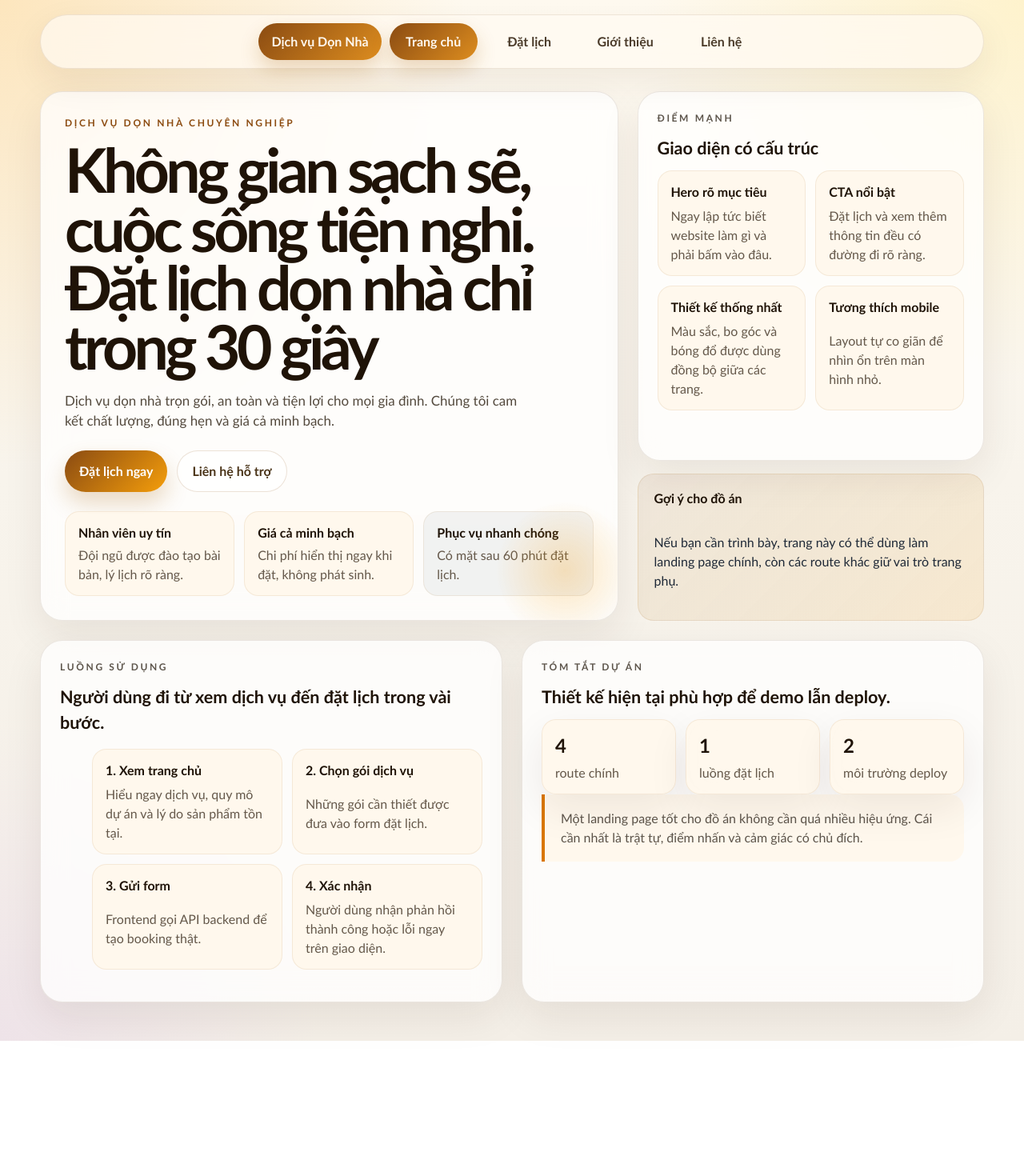
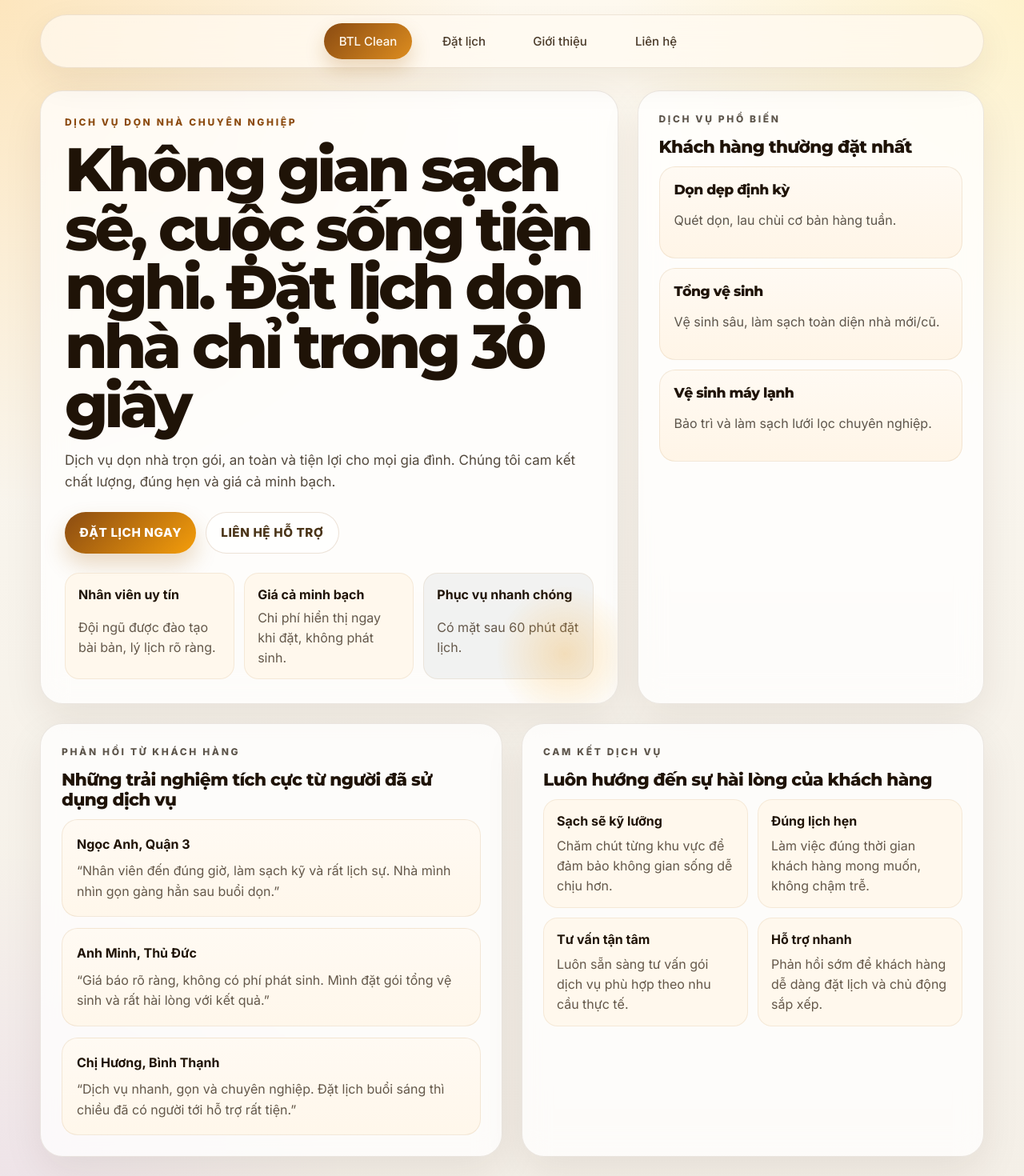
Before and after one commit to tai75/BTLDevOps, a React (Vite) app in the folder frontend/: page / in a window 1280 px wide. Shown: the top 1470 px of the page at 80% size. Before the commit the page ends 1301 px from the top, so only its background shows below. Built offline with nearby package versions, Linux system fonts and the light colour scheme.

Commit message:
feat(frontend): làm mới home, contact và typography

```diff
--- a/frontend/src/App.css
+++ b/frontend/src/App.css
@@ -37,7 +37,8 @@
   border-radius: 999px;
   text-decoration: none;
   color: #4a3a29;
-  font-weight: 700;
+  font-weight: 500;
+  font-size: 0.94rem;
   transition: transform 180ms ease, background-color 180ms ease, color 180ms ease, box-shadow 180ms ease;
 }
 
@@ -126,6 +127,7 @@ h3 {
   margin-top: 18px;
   font-size: 1.06rem;
   color: #53493d;
+  line-height: 1.6;
 }
 
 .hero-actions,
@@ -144,6 +146,9 @@ h3 {
   padding: 13px 18px;
   border-radius: 999px;
   font-weight: 800;
+  font-size: 0.95rem;
+  letter-spacing: 0.04em;
+  text-transform: uppercase;
   text-decoration: none;
   transition: transform 180ms ease, box-shadow 180ms ease, background-color 180ms ease;
 }
@@ -228,7 +233,7 @@ h3 {
 .booking-panel,
 .page-card,
 .contact-card {
-  padding: 24px;
+  padding: 26px;
 }
 
 .page-card {
@@ -265,6 +270,7 @@ h3 {
 .contact-card p,
 .info-card p {
   color: #5d554b;
+  line-height: 1.58;
 }
 
 .feature-list,
@@ -319,6 +325,39 @@ h3 {
   margin-bottom: 8px;
 }
 
+.contact-stack {
+  display: grid;
+  gap: 24px;
+}
+
+.map-card {
+  margin: 0;
+  display: grid;
+  gap: 12px;
+}
+
+.map-image {
+  width: 100%;
+  display: block;
+  border-radius: 22px;
+  border: 1px solid rgba(172, 122, 62, 0.14);
+  box-shadow: 0 14px 28px rgba(53, 31, 11, 0.08);
+}
+
+.map-card figcaption {
+  color: #64584a;
+  line-height: 1.55;
+}
+
+.quick-message-form {
+  display: grid;
+  gap: 14px;
+}
+
+.quick-message-form button {
+  margin-top: 4px;
+}
+
 .highlight-band {
   display: grid;
   gap: 12px;
@@ -336,6 +375,10 @@ h3 {
   gap: 14px;
 }
 
+.service-list.compact {
+  gap: 12px;
+}
+
 .service-card {
   display: flex;
   justify-content: space-between;
@@ -349,6 +392,29 @@ h3 {
 .service-card h3 {
   margin: 0 0 8px;
   font-size: 1.08rem;
+}
+
+.testimonial-list {
+  display: grid;
+  gap: 14px;
+}
+
+.testimonial-item {
+  padding: 18px;
+  border-radius: 20px;
+  background: linear-gradient(180deg, #fffaf3 0%, #fff7eb 100%);
+  border: 1px solid rgba(172, 122, 62, 0.14);
+  display: grid;
+  gap: 8px;
+}
+
+.testimonial-item strong {
+  color: #1f1307;
+}
+
+.testimonial-item span {
+  color: #64584a;
+  line-height: 1.6;
 }
 
 .service-meta {
--- a/frontend/src/components/NavBar.tsx
+++ b/frontend/src/components/NavBar.tsx
@@ -9,12 +9,7 @@ export default function NavBar() {
       <ul>
         <li>
           <Link className={isActive('/')} to="/">
-            Dịch vụ Dọn Nhà
-          </Link>
-        </li>
-        <li>
-          <Link className={isActive('/')} to="/">
-            Trang chủ
+            BTL Clean
           </Link>
         </li>
         <li>
--- a/frontend/src/index.css
+++ b/frontend/src/index.css
@@ -1,6 +1,8 @@
+@import url('https://fonts.googleapis.com/css2?family=Inter:wght@400;500;700;800&family=Montserrat:wght@500;700;800&family=Be+Vietnam+Pro:wght@400;500;700;800&display=swap');
+
 :root {
-  font-family: 'Avenir Next', 'Trebuchet MS', 'Segoe UI', sans-serif;
-  line-height: 1.5;
+  font-family: 'Inter', 'Be Vietnam Pro', 'Montserrat', 'Segoe UI', sans-serif;
+  line-height: 1.58;
   font-weight: 400;
   color: #1f2937;
   background:
@@ -27,6 +29,9 @@ body,
 body {
   margin: 0;
   min-width: 320px;
+  font-family: 'Inter', 'Be Vietnam Pro', 'Montserrat', 'Segoe UI', sans-serif;
+  font-weight: 400;
+  line-height: 1.58;
 }
 
 button,
@@ -43,3 +48,26 @@ a {
 ::selection {
   background: rgba(245, 158, 11, 0.28);
 }
+
+h1,
+h2,
+h3,
+h4,
+h5,
+h6 {
+  font-family: 'Montserrat', 'Inter', 'Be Vietnam Pro', sans-serif;
+  font-weight: 800;
+  line-height: 1.15;
+  letter-spacing: -0.03em;
+}
+
+p,
+li,
+span,
+label,
+input,
+select,
+textarea,
+button {
+  line-height: 1.55;
+}
--- a/frontend/src/pages/Home.tsx
+++ b/frontend/src/pages/Home.tsx
@@ -39,83 +39,82 @@ export default function Home() {
 
         <aside className="hero-sidebar">
           <div className="info-card">
-            <p className="eyebrow">Điểm mạnh</p>
-            <h2>Giao diện có cấu trúc</h2>
-            <div className="feature-list">
-              <div className="feature-item">
-                <strong>Hero rõ mục tiêu</strong>
-                <span>Ngay lập tức biết website làm gì và phải bấm vào đâu.</span>
+            <p className="eyebrow">Dịch vụ phổ biến</p>
+            <h2>Khách hàng thường đặt nhất</h2>
+            <div className="service-list compact">
+              <div className="service-card">
+                <div>
+                  <h3>Dọn dẹp định kỳ</h3>
+                  <p>Quét dọn, lau chùi cơ bản hàng tuần.</p>
+                </div>
               </div>
-              <div className="feature-item">
-                <strong>CTA nổi bật</strong>
-                <span>Đặt lịch và xem thêm thông tin đều có đường đi rõ ràng.</span>
+              <div className="service-card">
+                <div>
+                  <h3>Tổng vệ sinh</h3>
+                  <p>Vệ sinh sâu, làm sạch toàn diện nhà mới/cũ.</p>
+                </div>
               </div>
-              <div className="feature-item">
-                <strong>Thiết kế thống nhất</strong>
-                <span>Màu sắc, bo góc và bóng đổ được dùng đồng bộ giữa các trang.</span>
-              </div>
-              <div className="feature-item">
-                <strong>Tương thích mobile</strong>
-                <span>Layout tự co giãn để nhìn ổn trên màn hình nhỏ.</span>
+              <div className="service-card">
+                <div>
+                  <h3>Vệ sinh máy lạnh</h3>
+                  <p>Bảo trì và làm sạch lưới lọc chuyên nghiệp.</p>
+                </div>
               </div>
             </div>
-          </div>
-
-          <div className="highlight-band">
-            <strong>Gợi ý cho đồ án</strong>
-            <span>
-              Nếu bạn cần trình bày, trang này có thể dùng làm landing page chính, còn các route khác giữ
-              vai trò trang phụ.
-            </span>
           </div>
         </aside>
       </section>
 
       <section className="content-grid">
         <div className="page-card">
-          <p className="eyebrow">Luồng sử dụng</p>
-          <h2>Người dùng đi từ xem dịch vụ đến đặt lịch trong vài bước.</h2>
-          <ol className="benefit-list">
-            <li className="benefit-item">
-              <strong>1. Xem trang chủ</strong>
-              <span>Hiểu ngay dịch vụ, quy mô dự án và lý do sản phẩm tồn tại.</span>
-            </li>
-            <li className="benefit-item">
-              <strong>2. Chọn gói dịch vụ</strong>
-              <span>Những gói cần thiết được đưa vào form đặt lịch.</span>
-            </li>
-            <li className="benefit-item">
-              <strong>3. Gửi form</strong>
-              <span>Frontend gọi API backend để tạo booking thật.</span>
-            </li>
-            <li className="benefit-item">
-              <strong>4. Xác nhận</strong>
-              <span>Người dùng nhận phản hồi thành công hoặc lỗi ngay trên giao diện.</span>
-            </li>
-          </ol>
+          <p className="eyebrow">Phản hồi từ khách hàng</p>
+          <h2>Những trải nghiệm tích cực từ người đã sử dụng dịch vụ</h2>
+          <div className="testimonial-list">
+            <div className="testimonial-item">
+              <strong>Ngọc Anh, Quận 3</strong>
+              <span>
+                “Nhân viên đến đúng giờ, làm sạch kỹ và rất lịch sự. Nhà mình nhìn gọn gàng hẳn sau buổi
+                dọn.”
+              </span>
+            </div>
+            <div className="testimonial-item">
+              <strong>Anh Minh, Thủ Đức</strong>
+              <span>
+                “Giá báo rõ ràng, không có phí phát sinh. Mình đặt gói tổng vệ sinh và rất hài lòng với kết
+                quả.”
+              </span>
+            </div>
+            <div className="testimonial-item">
+              <strong>Chị Hương, Bình Thạnh</strong>
+              <span>
+                “Dịch vụ nhanh, gọn và chuyên nghiệp. Đặt lịch buổi sáng thì chiều đã có người tới hỗ trợ
+                rất tiện.”
+              </span>
+            </div>
+          </div>
         </div>
 
         <div className="page-card">
-          <p className="eyebrow">Tóm tắt dự án</p>
-          <h2>Thiết kế hiện tại phù hợp để demo lẫn deploy.</h2>
-          <div className="stat-grid">
-            <div className="metric-card">
-              <strong>4</strong>
-              <span>route chính</span>
+          <p className="eyebrow">Cam kết dịch vụ</p>
+          <h2>Luôn hướng đến sự hài lòng của khách hàng</h2>
+          <div className="benefit-list">
+            <div className="benefit-item">
+              <strong>Sạch sẽ kỹ lưỡng</strong>
+              <span>Chăm chút từng khu vực để đảm bảo không gian sống dễ chịu hơn.</span>
             </div>
-            <div className="metric-card">
-              <strong>1</strong>
-              <span>luồng đặt lịch</span>
+            <div className="benefit-item">
+              <strong>Đúng lịch hẹn</strong>
+              <span>Làm việc đúng thời gian khách hàng mong muốn, không chậm trễ.</span>
             </div>
-            <div className="metric-card">
-              <strong>2</strong>
-              <span>môi trường deploy</span>
+            <div className="benefit-item">
+              <strong>Tư vấn tận tâm</strong>
+              <span>Luôn sẵn sàng tư vấn gói dịch vụ phù hợp theo nhu cầu thực tế.</span>
+            </div>
+            <div className="benefit-item">
+              <strong>Hỗ trợ nhanh</strong>
+              <span>Phản hồi sớm để khách hàng dễ dàng đặt lịch và chủ động sắp xếp.</span>
             </div>
           </div>
-          <p className="decor-quote">
-            Một landing page tốt cho đồ án không cần quá nhiều hiệu ứng. Cái cần nhất là trật tự, điểm nhấn
-            và cảm giác có chủ đích.
-          </p>
         </div>
       </section>
     </>
```
Also changed, not shown: frontend/src/pages/Contact.tsx (+36 -13 lines).
